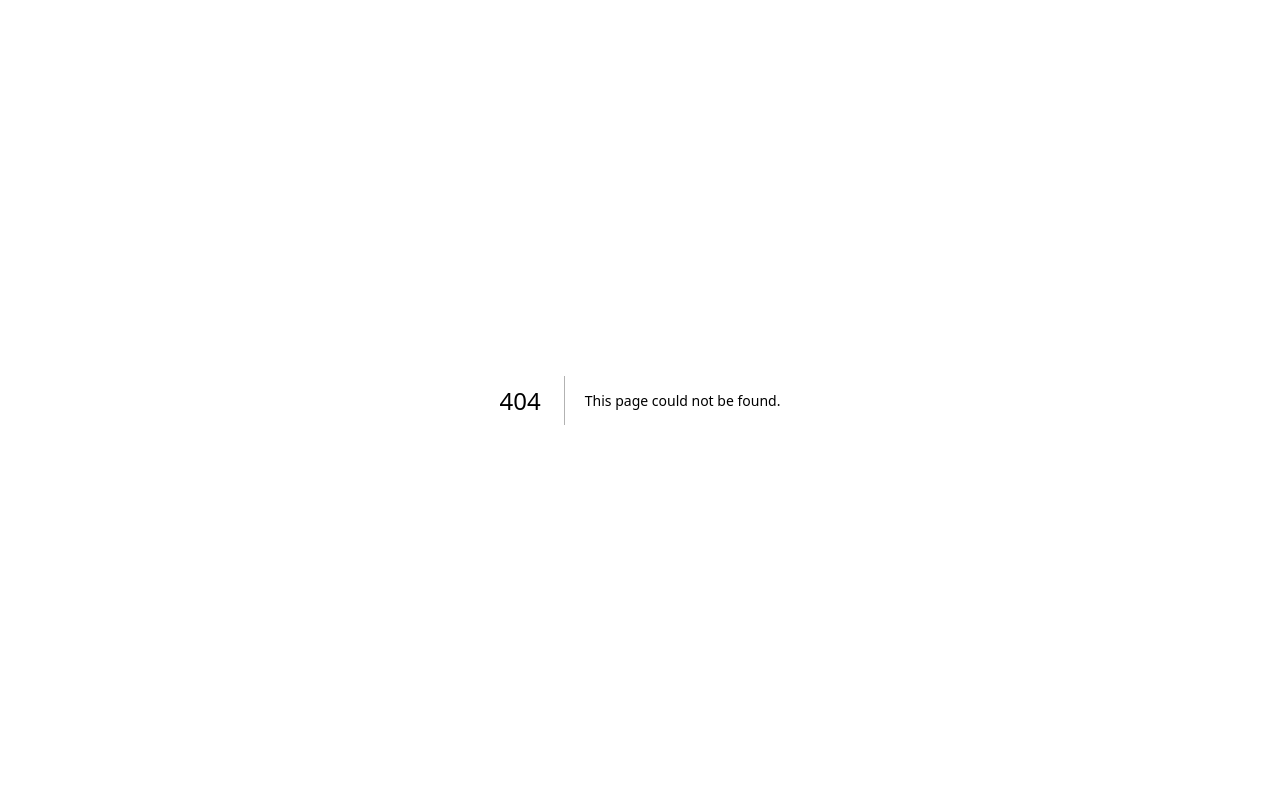
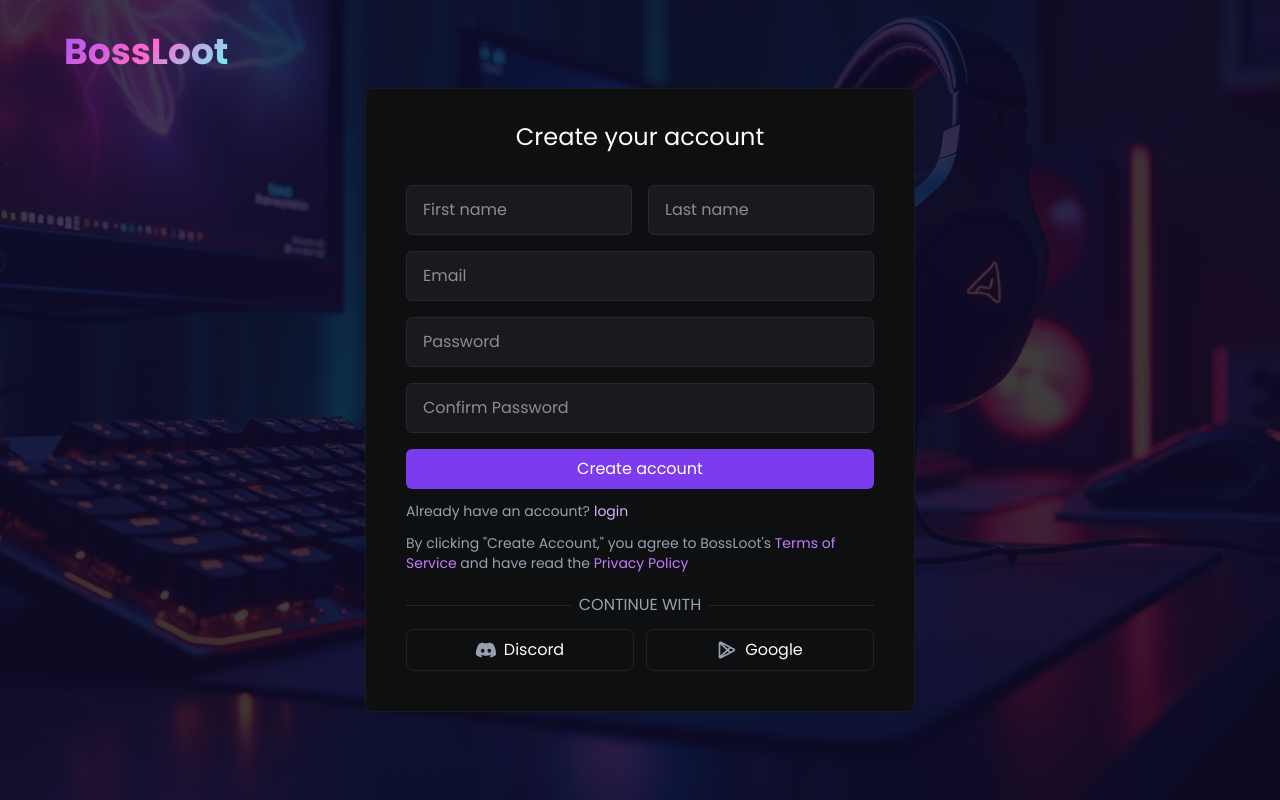
Before and after one commit to HishamAbualhaj/BossLoot, a Next.js app: page /signup in a window 1280 px wide. Before the commit this address had no page. Built offline with nearby package versions, Linux system fonts and the light colour scheme.

Commit message:
Create login and signup pages

```diff
--- /dev/null
+++ b/src/app/(auth)/layout.tsx
@@ -0,0 +1,53 @@
+import React from "react";
+import Discord from "@/assets/discord.svg";
+import Google from "@/assets/google.svg";
+import Logo from "@/components/ui/Logo";
+
+const AuthLayout = ({ children }: { children: React.ReactNode }) => {
+  const links = [
+    {
+      title: "Discord",
+      icon: <Discord className="fill-gray-400 w-5 h-5" />,
+      link: "",
+    },
+    {
+      title: "Google",
+      icon: <Google className="!fill-gray-400 w-5 h-5" />,
+      link: "",
+    },
+  ];
+  return (
+    <div
+      style={{ backgroundImage: `url(/bg_login.jpg)` }}
+      className="px-5 h-screen relative bg-center bg-cover bg-no-repeat flex"
+    >
+      <div className="absolute z-20 left-16 top-8">
+        <Logo size="4xl"/>
+      </div>
+      <div className="absolute top-0 left-0 h-full w-full dark:bg-[linear-gradient(rgba(15,12,41,0.8),rgba(15,12,41,0.8))]"></div>
+
+      <div className="flex-1 flex justify-center items-center">
+        <div className="flex-1 p-10 pt-8 relative max-w-[550px] z-10 border dark:border-border/50 border-gray-200 dark:bg-background bg-white rounded-lg ">
+          {children}
+          <div className="uppercase text-center mt-5 text-gray-400 flex items-center text-nowrap">
+            <div className="h-[1px] w-full dark:bg-border bg-gray-200"></div>
+            <div className="px-2"> continue with</div>{" "}
+            <div className="h-[1px] w-full dark:bg-border bg-gray-200"></div>
+          </div>
+          <div className="grid sm:grid-cols-2 grid-cols-1 gap-3 sm:mt-3 mt-5">
+            {links.map((link, i) => (
+              <div
+                key={i}
+                className="dark:hover:bg-card hover:bg-gray-100 cursor-pointer border dark:border-border/80 border-gray-200 text-center p-2 rounded-lg flex items-center justify-center gap-2"
+              >
+                {link.icon} {link.title}
+              </div>
+            ))}
+          </div>
+        </div>
+      </div>
+    </div>
+  );
+};
+
+export default AuthLayout;
--- /dev/null
+++ b/src/app/(auth)/login/page.tsx
@@ -0,0 +1,51 @@
+"use client";
+import Button from "@/components/ui/Button";
+import Input from "@/components/ui/Input";
+import Logo from "@/components/ui/Logo";
+import Link from "next/link";
+import React from "react";
+const LoginPage = () => {
+  return (
+    <>
+      <div className="text-center">
+        <div className="text-2xl">Welcome back!</div>
+        <div className=" text-gray-400 mt-2">
+          Welcome back! Please log in to continue.
+        </div>
+      </div>
+      <div className="flex items-center flex-col gap-4 mt-8">
+        <Input
+          className="w-full"
+          placeholder="Email"
+          onChange={() => {}}
+          type="text"
+        />
+        <Input
+          className="w-full"
+          placeholder="Password"
+          onChange={() => {}}
+          type="password"
+        />
+      </div>
+      <Link
+        className="text-sm mt-3 block w-fit text-purple-300 hover:underline"
+        href="/forgotpassword"
+      >
+        Forgot your password?
+      </Link>
+      <Button className="mt-3" title="Login" />
+
+      <div className="text-gray-400 mt-3 text-sm flex gap-1 items-center">
+        Need an account?{" "}
+        <Link
+          className="text-sm block w-fit text-purple-300 hover:underline"
+          href="/signup"
+        >
+          Register
+        </Link>
+      </div>
+    </>
+  );
+};
+
+export default LoginPage;
--- /dev/null
+++ b/src/app/(auth)/signup/page.tsx
@@ -0,0 +1,83 @@
+"use client";
+import Button from "@/components/ui/Button";
+import Input from "@/components/ui/Input";
+import Logo from "@/components/ui/Logo";
+import Link from "next/link";
+import React from "react";
+
+const SignupPage = () => {
+  const inputs = [
+    {
+      placeholder: "Email",
+      className: "w-full",
+      onChange: () => {},
+      type: "text",
+    },
+    {
+      placeholder: "Password",
+      className: "w-full",
+      onChange: () => {},
+      type: "password",
+    },
+    {
+      placeholder: "Confirm Password",
+      className: "w-full",
+      onChange: () => {},
+      type: "password",
+    },
+  ];
+  return (
+    <>
+      <div className="text-center">
+        <div className="text-2xl">Create your account</div>
+      </div>
+      <div className="flex flex-col gap-4 mt-8">
+        <div className="flex gap-4 max-sm:flex-col">
+          <Input
+            onChange={() => {}}
+            placeholder="First name"
+            type="text"
+            className="w-full"
+          />
+          <Input
+            onChange={() => {}}
+            placeholder="Last name"
+            type="text"
+            className="w-full"
+          />
+        </div>
+        {inputs.map((input, i) => (
+          <Input
+            key={i}
+            onChange={input.onChange}
+            placeholder={input.placeholder}
+            type={input.type}
+            className={input.className}
+          />
+        ))}
+        <Button title="Create account" />
+      </div>
+      <div className="text-gray-400 mt-3 text-sm flex gap-1 items-center">
+        Already have an account?
+        <Link
+          className="text-sm block w-fit text-purple-300 hover:underline"
+          href="/login"
+        >
+          login
+        </Link>
+      </div>
+      <div className="text-sm mt-3 text-gray-400">
+        By clicking "Create Account," you agree to BossLoot's{" "}
+        <Link className="hover:underline text-purple-400" href="/">
+          Terms of Service{" "}
+        </Link>
+        and have read the{" "}
+        <Link className="hover:underline text-purple-400" href="/">
+          Privacy Policy{" "}
+        </Link>
+      </div>
+    </>
+  );
+};
+
+export default SignupPage;
```
